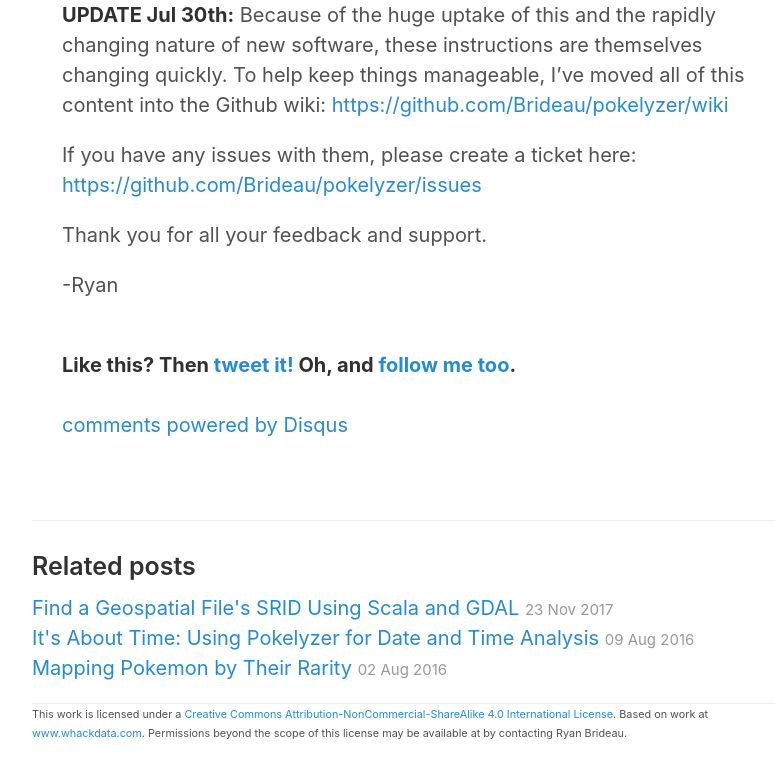
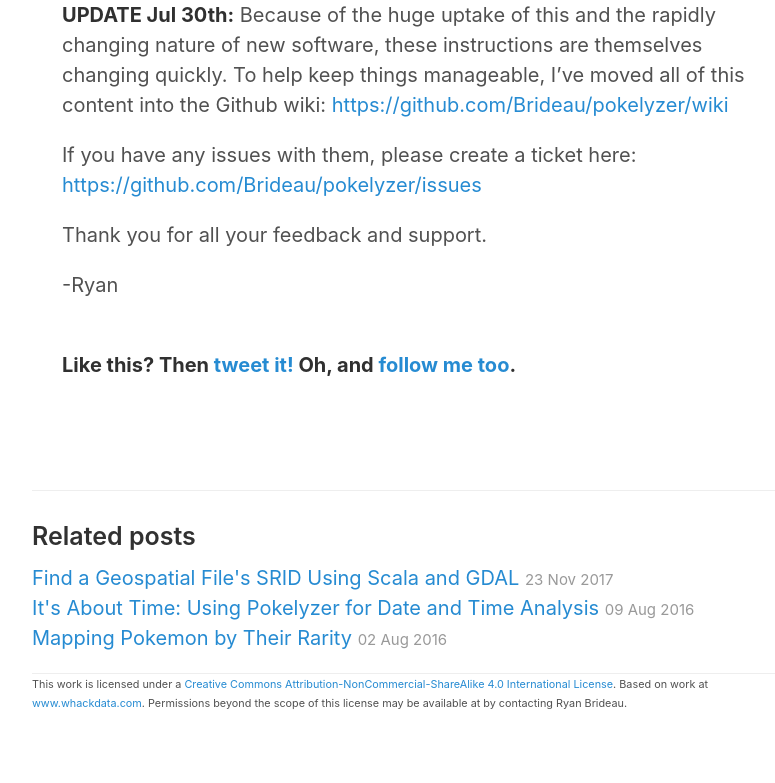
Before and after one commit to Brideau/whackdata, a Jekyll site: the page built from _posts/2016-07-26-instructions-analyzing-pokemon-go-data.md, in a window 1280 px wide. Shown: the part 601-1384 px from the top of the page, without its empty margins (228-1003 px from the left). Built offline with Jekyll 4.4.1, drawn with Linux system fonts in a browser that asks for light colours; comment, search, counter and statistics services are not loaded; after the commit the page ends 1354 px from its top, so only the background shows below that; some of the changed lines change nothing that is shown.

Commit message:
Updated disqus code

```diff
--- a/_includes/comments.html
+++ b/_includes/comments.html
@@ -1,14 +1,14 @@
-    <div id="disqus_thread"></div>
-    <script type="text/javascript">
-        /* * * CONFIGURATION VARIABLES: EDIT BEFORE PASTING INTO YOUR WEBPAGE * * */
-        var disqus_shortname = 'whackdata'; // required: replace example with your forum shortname
+<div id="disqus_thread"></div>
+<script>
 
-        /* * * DON'T EDIT BELOW THIS LINE * * */
-        (function() {
-            var dsq = document.createElement('script'); dsq.type = 'text/javascript'; dsq.async = true;
-            dsq.src = '//' + disqus_shortname + '.disqus.com/embed.js';
-            (document.getElementsByTagName('head')[0] || document.getElementsByTagName('body')[0]).appendChild(dsq);
-        })();
-    </script>
-    <noscript>Please enable JavaScript to view the <a href="http://disqus.com/?ref_noscript">comments powered by Disqus.</a></noscript>
-    <a href="http://disqus.com" class="dsq-brlink">comments powered by <span class="logo-disqus">Disqus</span></a>
+  var disqus_config = function () {
+  this.page.url = "{{ site.url }}{{ page.url }}";
+  this.page.identifier = "{{ page.id }}";
+  };
+  (function() { // DON'T EDIT BELOW THIS LINE
+    var d = document, s = d.createElement('script');
+    s.src = 'https://whackdata.disqus.com/embed.js';
+    s.setAttribute('data-timestamp', +new Date());
+    (d.head || d.body).appendChild(s);
+  })();
+</script>
```
